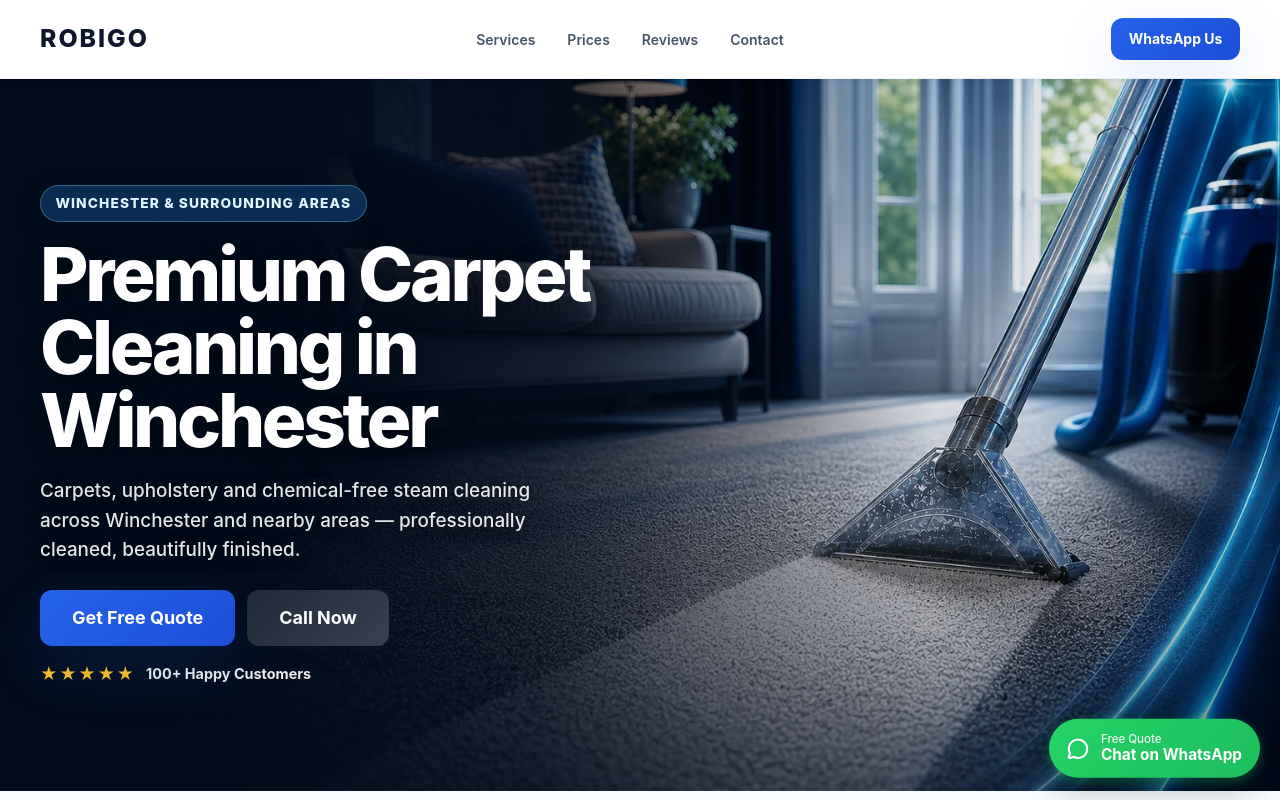
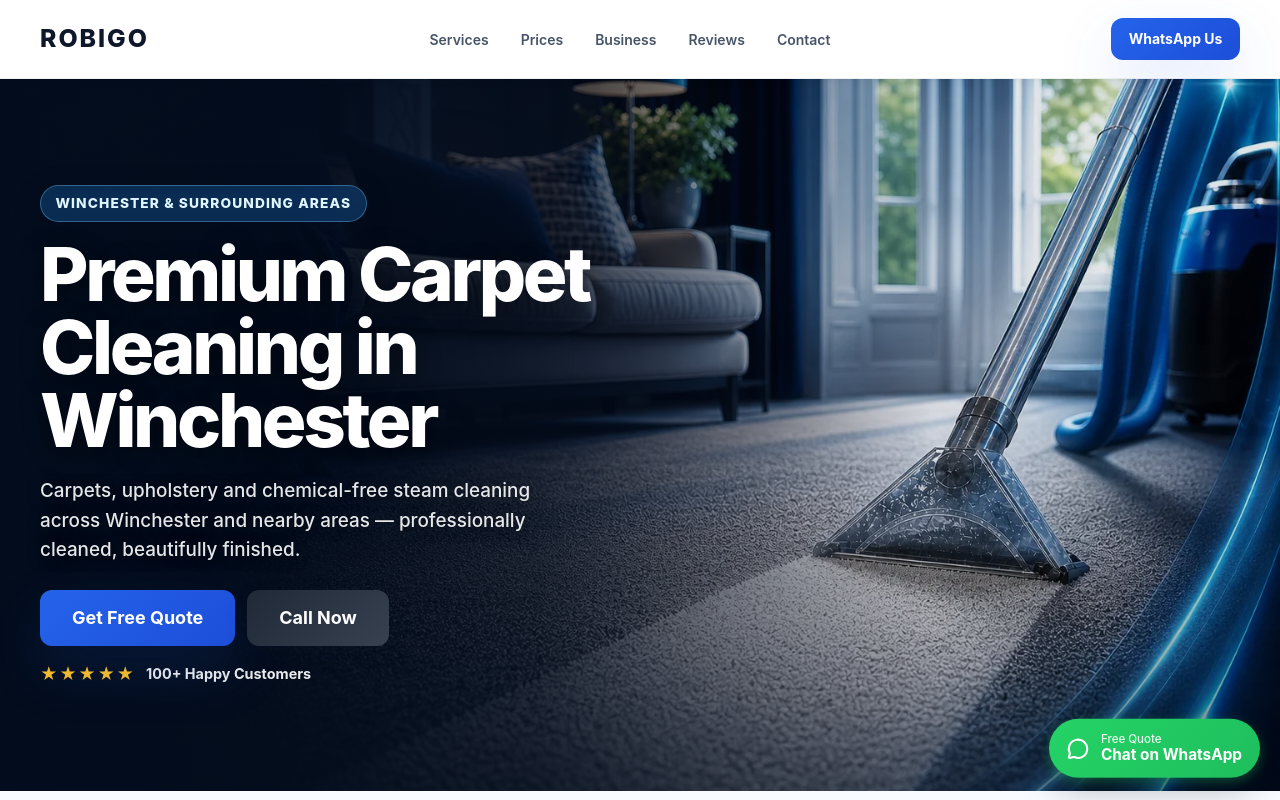
Before and after one commit to Robigo1977/ROBIGO-V5, a React (Vite) app: page / in a window 1280 px wide. Shown: the top 800 px of the page. Built offline with nearby package versions, Linux system fonts and the light colour scheme.

Commit message:
Update home and business pricing

```diff
--- a/src/components/layout/Navbar/Navbar.tsx
+++ b/src/components/layout/Navbar/Navbar.tsx
@@ -23,6 +23,9 @@ export default function Navbar() {
           >
             <a href="/#services">Services</a>
             <a href="/#services">Prices</a>
+            <a className="navbar-business-link" href="/business">
+              Business
+            </a>
             <a href="/more-about-robigo#reviews">Reviews</a>
             <a href="/#contact">Contact</a>
           </nav>
```
